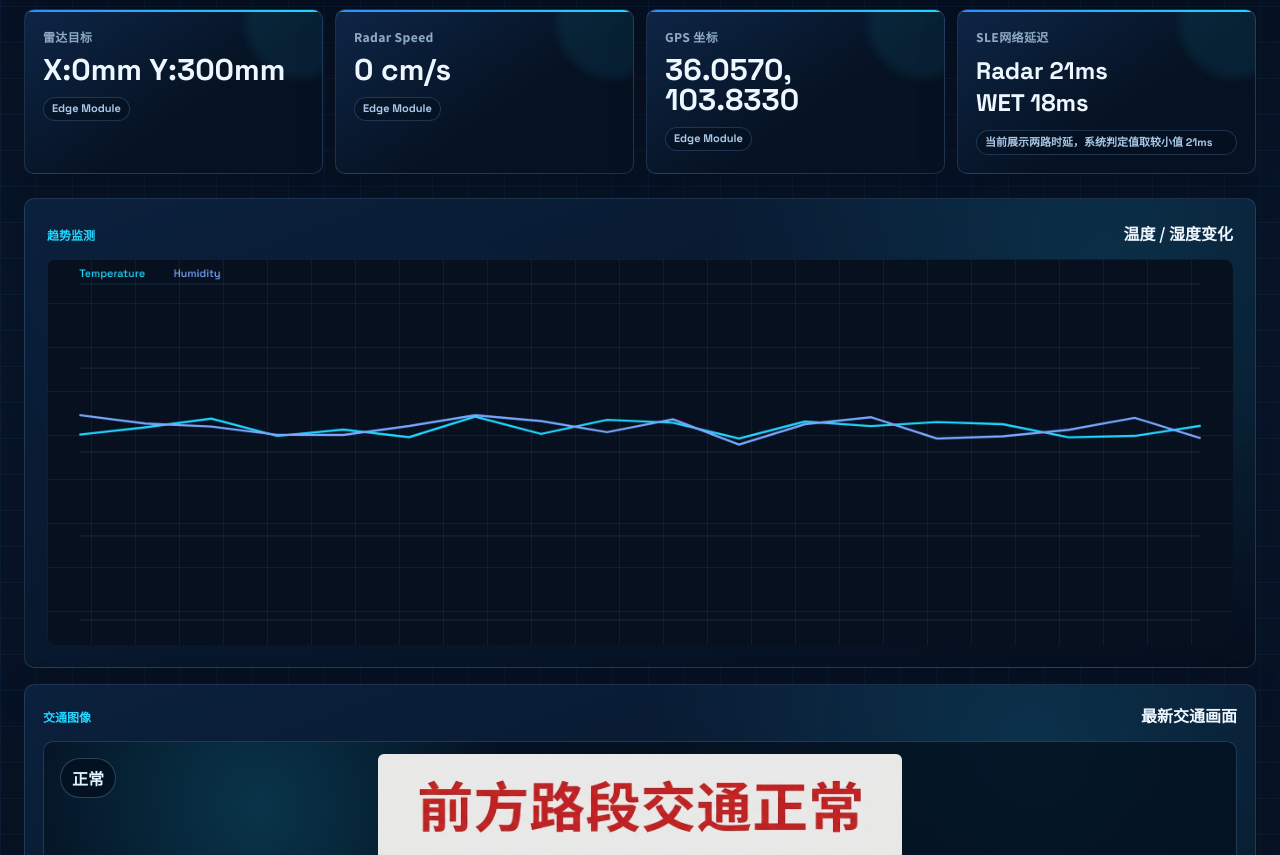
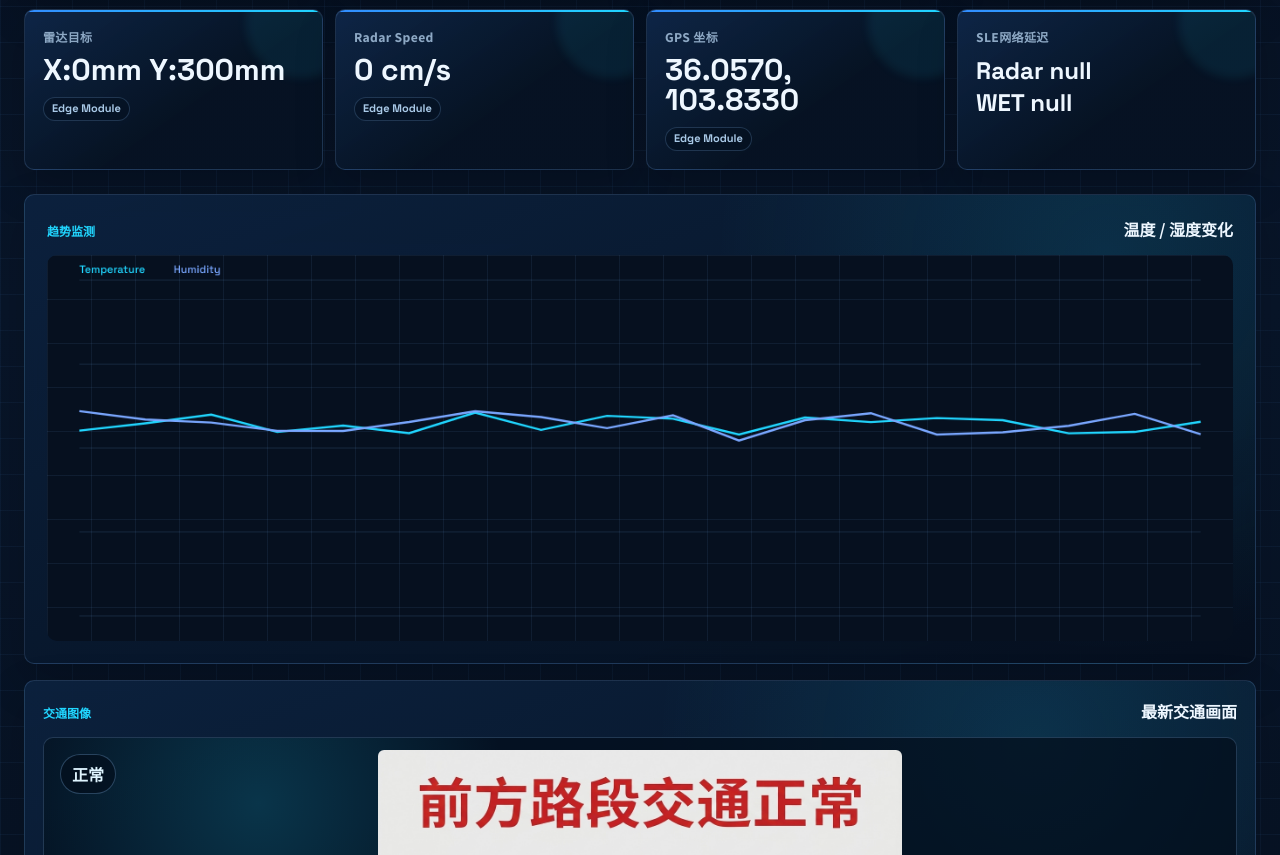
Before and after one commit to yuyuyou412453/xingzhixing-website, a plain HTML site: page index.html in a window 1280 px wide. Shown: the part 930-1785 px from the top of the page. Drawn offline with Linux system fonts and the light colour scheme; no server answers.

Commit message:
Add files via upload

```diff
--- a/script.js
+++ b/script.js
@@ -28,8 +28,8 @@ const appState = {
     },
     network: {
       latency: 21,
-      radarLatency: 21,
-      wetLatency: 18,
+      radarLatency: null,
+      wetLatency: null,
       link: "stable"
     },
     camera: {
@@ -100,7 +100,7 @@ if (refs.latencyValue && refs.latencyValue.previousElementSibling) {
   refs.latencyValue.previousElementSibling.textContent = "SLE网络延迟";
 }
 if (refs.latencyHint) {
-  refs.latencyHint.textContent = "Radar -- | WET --";
+  refs.latencyHint.textContent = "";
 }
 
 function syncCameraImageLayout() {
@@ -395,6 +395,7 @@ function renderStatus() {
   refs.systemStatus.classList.toggle("alert", alertActive);
   refs.roadScene.classList.toggle("alert", alertActive);
   refs.systemStatus.textContent = alertActive ? "事故告警中" : "系统巡航中";
+  if (refs.latencyHint) refs.latencyHint.textContent = "";
   if (alertSource === "manualClear") {
     refs.sceneStatus.textContent = "云端解除告警校正中 · 正在下发正常状态";
     refs.sceneAlert.textContent = "云端校正为正常";
@@ -426,16 +427,16 @@ function renderData() {
   renderRadarFields(radar);
   refs.gpsValue.textContent = formatGps(gps);
   const radarLatency = toFiniteNumber(
-    firstDefined(network.radarLatency, network.radar, network.edgeRadarLatency, network.latency),
+    firstDefined(network.radarLatency, network.radar, network.edgeRadarLatency),
     NaN
   );
   const wetLatency = toFiniteNumber(
-    firstDefined(network.wetLatency, network.wet, network.envLatency, network.edgeWetLatency, network.latency),
+    firstDefined(network.wetLatency, network.wet, network.envLatency, network.edgeWetLatency),
     NaN
   );
   refs.latencyValue.innerHTML =
-    `Radar ${Number.isFinite(radarLatency) ? `${formatNumber(radarLatency, 0)}ms` : "--"}<br>` +
-    `WET ${Number.isFinite(wetLatency) ? `${formatNumber(wetLatency, 0)}ms` : "--"}`;
+    `Radar ${Number.isFinite(radarLatency) ? `${formatNumber(radarLatency, 0)}ms` : "null"}<br>` +
+    `WET ${Number.isFinite(wetLatency) ? `${formatNumber(wetLatency, 0)}ms` : "null"}`;
   if (refs.latencyHint) {
     const bestLatency = toFiniteNumber(network.latency, NaN);
     refs.latencyHint.textContent = Number.isFinite(bestLatency)
@@ -635,8 +636,7 @@ function normalizeSnapshot(payload) {
           network.radarLatency,
           network.radar,
           network.edgeRadarLatency,
-          previous.network.radarLatency,
-          latencyRaw
+          previous.network.radarLatency
         ),
         previous.network.radarLatency
       );
@@ -646,8 +646,7 @@ function normalizeSnapshot(payload) {
           network.wet,
           network.envLatency,
           network.edgeWetLatency,
-          previous.network.wetLatency,
-          latencyRaw
+          previous.network.wetLatency
         ),
         previous.network.wetLatency
       );
--- a/styles.css
+++ b/styles.css
@@ -606,9 +606,7 @@ main {
 }
 
 #latencyHint {
-  width: 100%;
-  white-space: normal;
-  line-height: 1.35;
+  display: none;
 }
 
 .content-grid {
```
